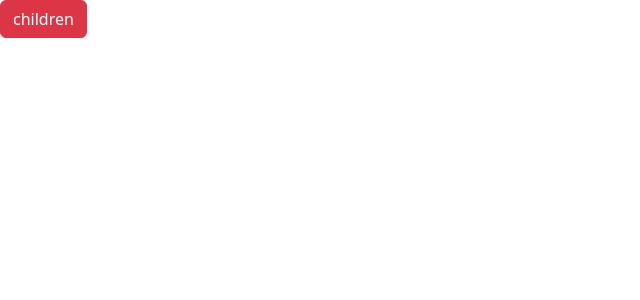
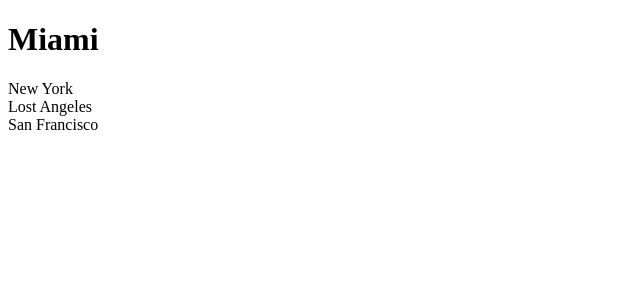
Before and after one commit to JozefSaj/react-playground, a React (Vite) app in the folder react-app/: page / in a window 1280 px wide. Shown: the top 300 px of the page, without its empty margins (0-640 px from the left). Built offline with nearby package versions, Linux system fonts and the light colour scheme.

Commit message:
Vanilla CSS(how to structure the code when using vanilla css)

```diff
--- a/react-app/src/App.tsx
+++ b/react-app/src/App.tsx
@@ -1,15 +1,12 @@
 import { useState } from "react";
 import Alert from "./components/Alert";
 import Button from "./components/Button";
+import ListGroup from "./components/ListGroup"; //it will look for file index
 
 function App() {
-  const[alertVisible, setAlertVisiblity] = useState(false)
   return (
     <div>
-      {alertVisible && <Alert onClose={() => setAlertVisiblity(false)}>My alert</Alert>}
-      <Button color="danger" onClickEvent = {() => setAlertVisiblity(true)}>
-        Test
-      </Button>
+      <ListGroup items={['New York', 'Lost Angeles', 'San Francisco']} heading='Miami' onSelectItem={(item: string) => console.log(item)}></ListGroup>
     </div>
   );
 }
--- /dev/null
+++ b/react-app/src/components/ListGroup/ListGroup.css
@@ -0,0 +1,4 @@
+.list-group{
+    list-style: none;
+    padding: 0;
+}
--- a/react-app/src/components/ListGroup.tsx
+++ b/react-app/src/components/ListGroup/ListGroup.tsx
@@ -1,4 +1,5 @@
 import { useState } from "react";
+import "./ListGroup.css"
 
 interface Props {
   items: string[];
--- /dev/null
+++ b/react-app/src/components/ListGroup/index.ts
@@ -0,0 +1,4 @@
+import ListGroup from "./ListGroup";
+
+
+export default ListGroup;
--- a/react-app/src/main.tsx
+++ b/react-app/src/main.tsx
@@ -1,7 +1,7 @@
 import React from 'react'
 import ReactDOM from 'react-dom/client'
 import App from './App'
-import 'bootstrap/dist/css/bootstrap.css'
+// import 'bootstrap/dist/css/bootstrap.css'
 
 ReactDOM.createRoot(document.getElementById('root') as HTMLElement).render(
   <React.StrictMode>
```
